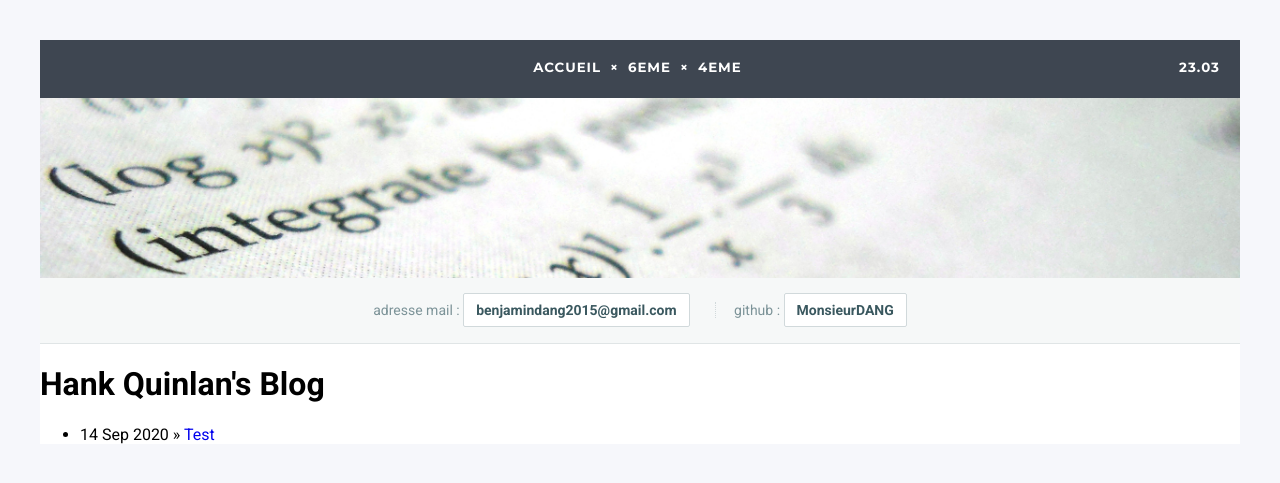
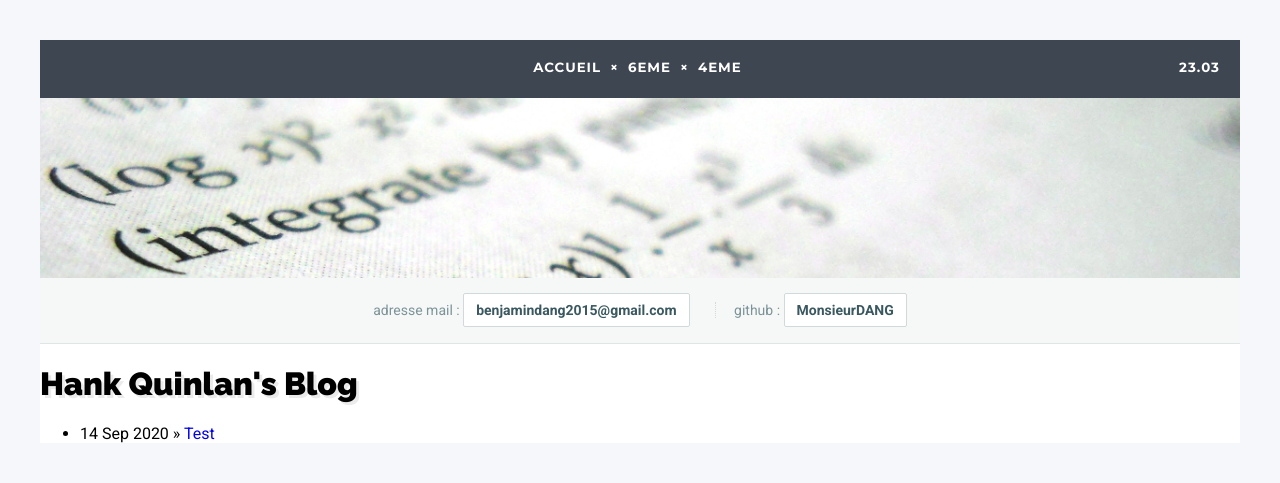
Before and after one commit to DangSinslay/DangSinslay.github.io, a Jekyll site: the page built from blog6/index.html, in a window 1280 px wide. Shown: the top 483 px of the page. Built offline with Jekyll 4.4.1, drawn with Linux system fonts in a browser that asks for light colours.

Commit message:
Update main.css

```diff
--- a/css/main.css
+++ b/css/main.css
@@ -106,7 +106,7 @@ nav ul li a {
     	padding: 10px 30px 30px 30px !important;
 }
 
-#content h1 {
+h1 {
 	font-family: "Raleway", sans-serif !important;
 	font-weight: 900 !important;
 	text-shadow: 3px 3px #EBEBEB !important;
```
